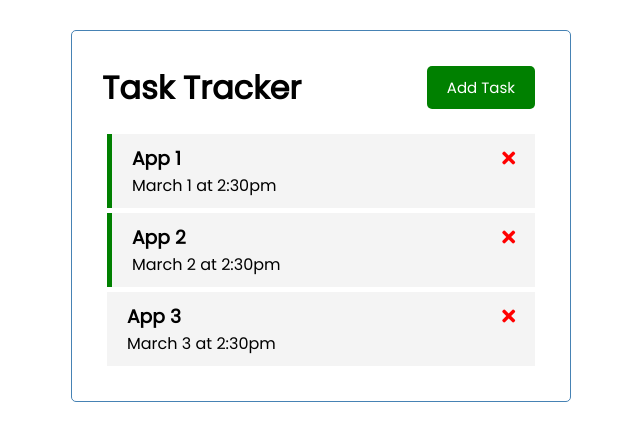
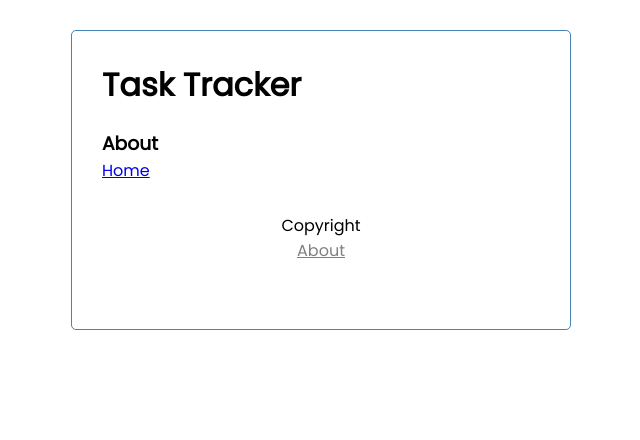
Before and after one commit to fromabby/vue-tasks, a Vue app in the folder tasks-project/: page /about in a window 1280 px wide. Shown: the top 440 px of the page, without its empty margins (319-959 px from the left). Built offline with nearby package versions, Linux system fonts and the light colour scheme; data requests are answered from the project's data file.

Commit message:
add router

```diff
--- a/tasks-project/db.json
+++ b/tasks-project/db.json
@@ -1,5 +1,6 @@
 {
-    "tasks": [{
+  "tasks": [
+    {
       "id": 1,
       "text": "App 1",
       "day": "March 1 at 2:30pm",
@@ -9,13 +10,19 @@
       "id": 2,
       "text": "App 2",
       "day": "March 2 at 2:30pm",
-            "reminder": true
+      "reminder": false
     },
     {
       "id": 3,
       "text": "App 3",
       "day": "March 3 at 2:30pm",
       "reminder": false
+    },
+    {
+      "id": 842634,
+      "text": "check messages",
+      "day": "2022-02-04T22:52",
+      "reminder": false
     }
   ]
 }
--- a/tasks-project/package.json
+++ b/tasks-project/package.json
@@ -10,7 +10,8 @@
     "dependencies": {
         "core-js": "^3.6.5",
         "json-server": "^0.17.0",
-        "vue": "^3.0.0"
+        "vue": "^3.0.0",
+        "vue-router": "^4.0.12"
     },
     "devDependencies": {
         "@vue/cli-plugin-babel": "~4.5.0",
--- a/tasks-project/src/App.vue
+++ b/tasks-project/src/App.vue
@@ -1,69 +1,34 @@
 <template>
   <div class="container">
-    <Header title="Task Tracker" @toggle-add-task="toggleAddTask" :show="showAddTask"/>
-    <div v-if="showAddTask">
-        <AddTask @add-task="addTask"/>
-    </div>
-    <Tasks :tasks="tasks" @delete-task="deleteTask" @toggle-reminder="toggleReminder"/>
+    <Header
+      title="Task Tracker"
+      @toggle-add-task="toggleAddTask"
+      :show="showAddTask"
+    />
+    <router-view :showAddTask="showAddTask"></router-view> <!-- pass prop to Home -->
+    <Footer/>
   </div>
 </template>
 
 <script>
 import Header from "./components/Header.vue";
-import Tasks from "./components/Tasks.vue";
-import AddTask from "./components/AddTask.vue";
+import Footer from "./components/Footer.vue";
 
 export default {
   name: "App",
   components: {
     Header,
-    Tasks,
-    AddTask
+    Footer
   },
   data() {
     return {
-      tasks: [],
-      showAddTask: false
+      showAddTask: false,
     };
   },
   methods: {
-      deleteTask(id) {
-          if(confirm('Are you sure?')) {
-            this.tasks = this.tasks.filter(task => task.id !== id)
-          }
-      },
-      toggleReminder(id) {
-        //   this.tasks.map(task => {
-        //       if(task.id === id) {
-        //           task.reminder = !task.reminder
-        //       }
-        //   })
-
-          this.tasks = this.tasks.map(task => task.id === id ? {...task, reminder: !task.reminder} : task)
-      },
-      addTask(task) {
-          this.tasks = [...this.tasks, task]
-      },
-      toggleAddTask() {
-          this.showAddTask = !this.showAddTask
-      },
-      async fetchTasks() {
-          const res = await fetch('http://localhost:5000/tasks')
-
-          const data = await res.json()
-
-          return data
-      },
-      async fetchTask(id) {
-          const res = await fetch(`http://localhost:5000/tasks/${id}`)
-
-          const data = await res.json()
-
-          return data
-      },
-  },
-  async created() {
-    this.tasks = await this.fetchTasks()
+    toggleAddTask() {
+      this.showAddTask = !this.showAddTask;
+    }
   },
 };
 </script>
--- a/tasks-project/src/components/AddTask.vue
+++ b/tasks-project/src/components/AddTask.vue
@@ -35,7 +35,7 @@ export default {
         }
 
         const task = {
-            id: Math.floor(Math.random() *1000000),
+            // id: Math.floor(Math.random() *1000000),
             text: this.text,
             day: this.day,
             reminder: this.reminder
--- /dev/null
+++ b/tasks-project/src/components/Footer.vue
@@ -0,0 +1,26 @@
+<template>
+    <footer>
+        <p>Copyright</p>
+        <router-link to="/about">About</router-link>
+    </footer>
+</template>
+
+<script>
+
+export default {
+    name: 'Footer'
+}
+</script>
+
+
+<style scoped>
+a {
+    color: gray
+}
+
+footer {
+    margin-top: 30px;
+    text-align: center;
+}
+
+</style>
--- a/tasks-project/src/components/Header.vue
+++ b/tasks-project/src/components/Header.vue
@@ -2,7 +2,7 @@
     <header>
         <h1>{{title}}</h1>
         <!-- <Button :text='!show ? "Add Task" : "Close"' :color='!show ? "green" : "blue"' @btn-click="[$emit('toggle-add-task')]"/> -->
-        <Button :text='text' :color='color' @btn-click="[$emit('toggle-add-task'), toggleButton()]"/>
+        <Button v-show="homePage" :text='text' :color='color' @btn-click="[$emit('toggle-add-task'), toggleButton()]"/>
     </header>
 </template>
 
@@ -23,6 +23,15 @@ export default {
     },
     components: {
         Button
+    },
+    computed: {
+        homePage() {
+            if(this.$route.path === '/') {
+                return true
+            } else {
+                return false
+            }
+        }
     },
     methods: {
         toggleButton() {
--- a/tasks-project/src/main.js
+++ b/tasks-project/src/main.js
@@ -1,4 +1,5 @@
 import { createApp } from 'vue'
 import App from './App.vue'
+import router from './router'
 
-createApp(App).mount('#app')
+createApp(App).use(router).mount('#app')
--- /dev/null
+++ b/tasks-project/src/router/index.js
@@ -0,0 +1,23 @@
+import { createRouter, createWebHistory } from 'vue-router'
+import About from './../views/About'
+import Home from './../views/Home'
+
+const routes = [
+    {
+        path: '/about',
+        name: 'About',
+        component: About
+    },
+    {
+        path: '/',
+        name: 'Home',
+        component: Home
+    }
+]
+
+const router = createRouter({
+    history: createWebHistory(process.env.BASE_URL),
+    routes
+})
+
+export default router
--- /dev/null
+++ b/tasks-project/src/views/About.vue
@@ -0,0 +1,4 @@
+<template>
+    <h3>About</h3>
+    <router-link to='/'>Home</router-link>
+</template>
--- /dev/null
+++ b/tasks-project/src/views/Home.vue
@@ -0,0 +1,98 @@
+<template>
+  <div>
+    <!-- <div v-if="showAddTask"> pass showAddTask from App -->
+      <AddTask @add-task="addTask" v-show="showAddTask" />
+    <!-- </div> -->
+    <Tasks
+      :tasks="tasks"
+      @delete-task="deleteTask"
+      @toggle-reminder="toggleReminder"
+    />
+  </div>
+</template>
+
+<script>
+import Tasks from "../components/Tasks.vue";
+import AddTask from "../components/AddTask.vue";
+
+export default {
+  name: "Home",
+  components: {
+    Tasks,
+    AddTask,
+  },
+  props: ['showAddTask'],
+  data() {
+    return {
+      tasks: [],
+    };
+  },
+  methods: {
+    async deleteTask(id) {
+      if (confirm("Are you sure?")) {
+        const res = await fetch(`api/tasks/${id}`, {
+          method: "DELETE",
+        });
+
+        res.status === 200
+          ? (this.tasks = this.tasks.filter((task) => task.id !== id))
+          : alert("Error deleting task");
+      }
+    },
+    async toggleReminder(id) {
+      //   this.tasks.map(task => {
+      //       if(task.id === id) {
+      //           task.reminder = !task.reminder
+      //       }
+      //   })
+
+      const taskToToggle = await this.fetchTask(id);
+      const updateTask = { ...taskToToggle, reminder: !taskToToggle.reminder };
+
+      const res = await fetch(`api/tasks/${id}`, {
+        method: "PUT",
+        headers: {
+          "Content-type": "application/json",
+        },
+        body: JSON.stringify(updateTask),
+      });
+
+      const data = await res.json();
+
+      this.tasks = this.tasks.map((task) =>
+        task.id === id ? { ...task, reminder: data.reminder } : task
+      );
+    },
+    async addTask(task) {
+      const res = await fetch("api/tasks", {
+        method: "POST",
+        headers: {
+          "Content-type": "application/json",
+        },
+        body: JSON.stringify(task),
+      });
+
+      const data = await res.json();
+
+      this.tasks = [...this.tasks, data];
+    },
+    async fetchTasks() {
+      const res = await fetch("api/tasks");
+
+      const data = await res.json();
+
+      return data;
+    },
+    async fetchTask(id) {
+      const res = await fetch(`api/tasks/${id}`);
+
+      const data = await res.json();
+
+      return data;
+    },
+  },
+  async created() {
+    this.tasks = await this.fetchTasks();
+  },
+};
+</script>
--- /dev/null
+++ b/tasks-project/vue.config.js
@@ -0,0 +1,12 @@
+module.exports = {
+    devServer: {
+        proxy: {
+            '^/api': {
+                target: 'http://localhost:5000',
+                changeOrgin: true,
+                logLevel: 'debug',
+                pathRewrite: {'^/api': '/'}
+            }
+        }
+    }
+}
```
Also changed, not shown: 1 other file (tests, documents, lock files or other folders). Lines whose indentation alone changed are shown as unchanged.
